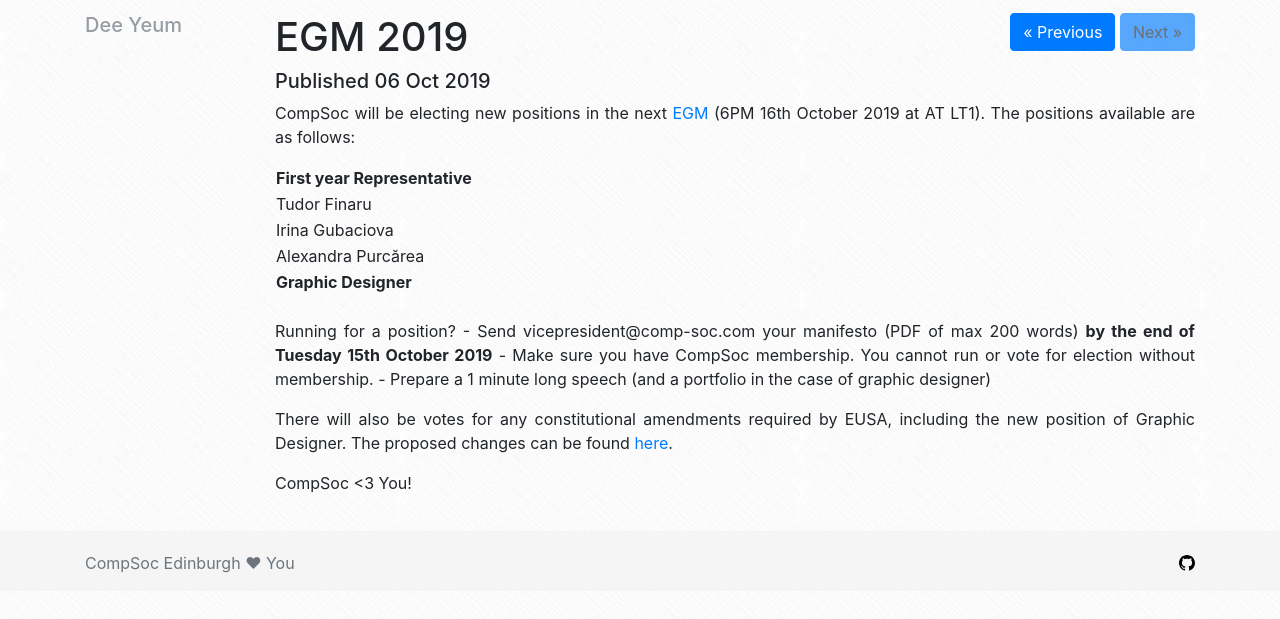
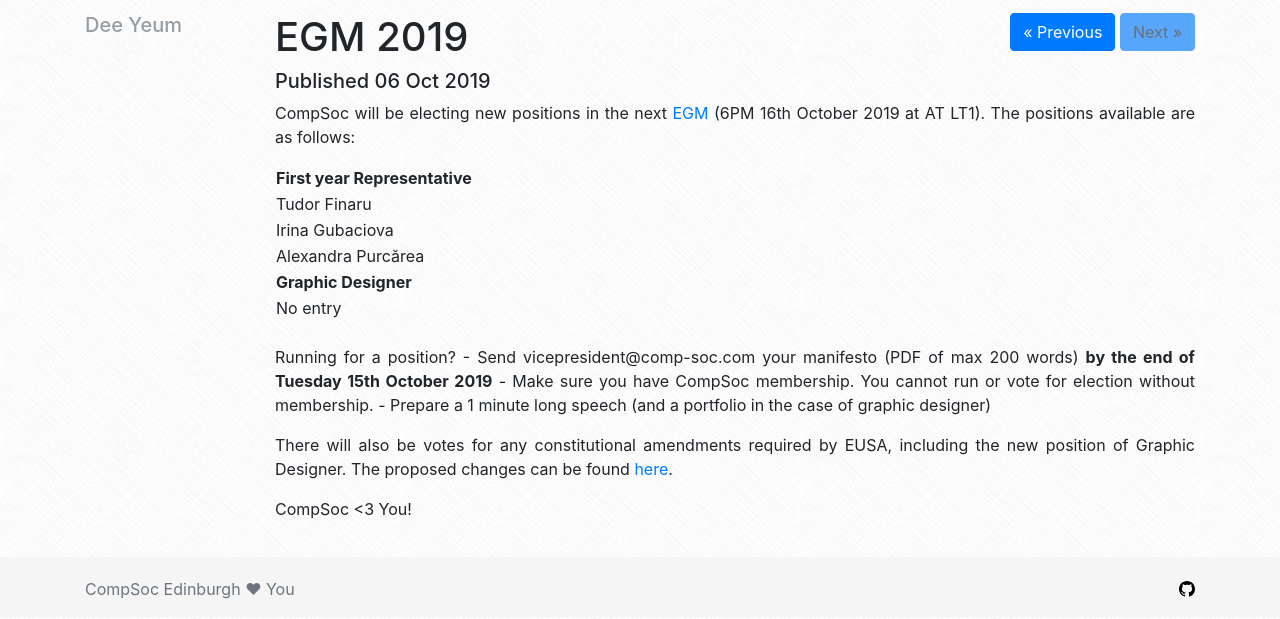
Before and after one commit to compsoc-edinburgh/website, a Jekyll site: the page built from _posts/2019-10-06-egm-2019.html, in a window 1280 px wide. Shown: the part 346-965 px from the top of the page. Built offline with Jekyll 4.4.1, drawn with Linux system fonts in a browser that asks for light colours; nearby versions of some CDN libraries; before the commit the page ends 939 px from its top, so only the background shows below that.

Commit message:
Display `no entry` for positions with no entries

```diff
--- a/_posts/2019-10-06-egm-2019.html
+++ b/_posts/2019-10-06-egm-2019.html
@@ -12,6 +12,7 @@ roles:
           url:
     - title: Graphic Designer
       people:
+        - name: No entry
 ---
 
 <p>
```
